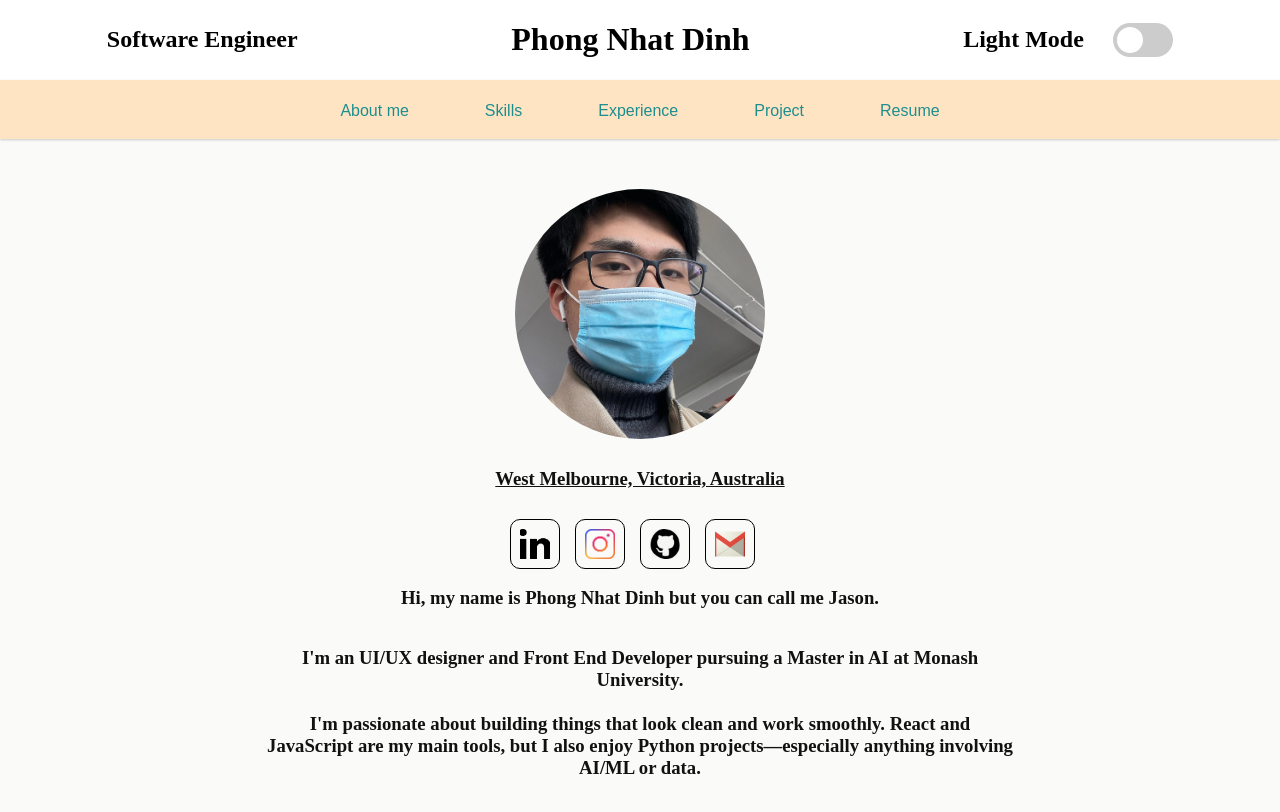
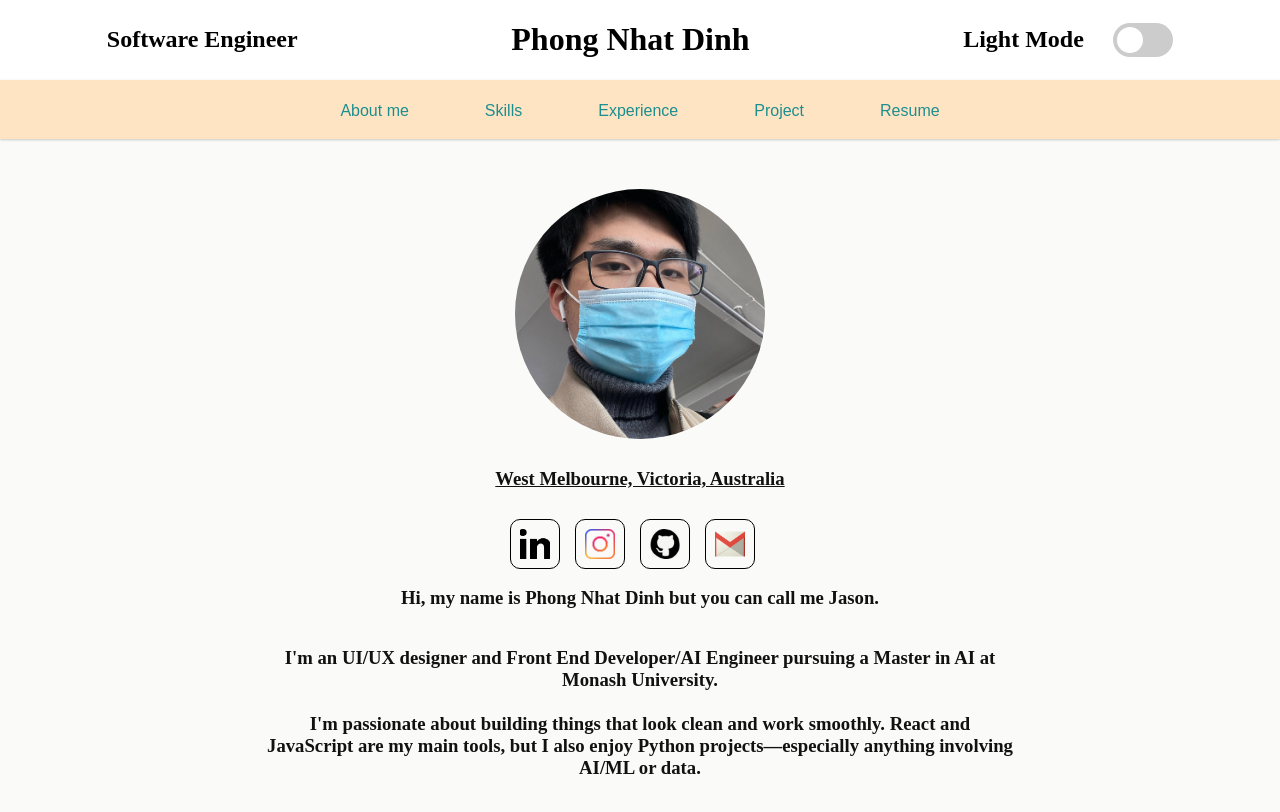
Before and after one commit to phong1612/Portfolio, a React (Vite) app: page / in a window 1280 px wide. Shown: the top 812 px of the page. Built offline with nearby package versions, Linux system fonts and the light colour scheme; a web font is replaced by a local one.

Commit message:
Update job position

```diff
--- a/src/components/sections/AboutMe/AboutMe.jsx
+++ b/src/components/sections/AboutMe/AboutMe.jsx
@@ -40,7 +40,7 @@ export default function AboutMe() {
                     <h1>Hi, my name is Phong Nhat Dinh but you can call me Jason.</h1>
                 </div>
                 <div className={styles['info-container']}>
-                    <h3>I'm an UI/UX designer and Front End Developer pursuing a Master in AI at Monash University.
+                    <h3>I'm an UI/UX designer and Front End Developer/AI Engineer pursuing a Master in AI at Monash University.
                     <br />
                     <br />
                     I'm passionate about building things that look clean and work smoothly. React and JavaScript are my main tools, but I also enjoy Python projects—especially anything involving AI/ML or data.</h3>
```
